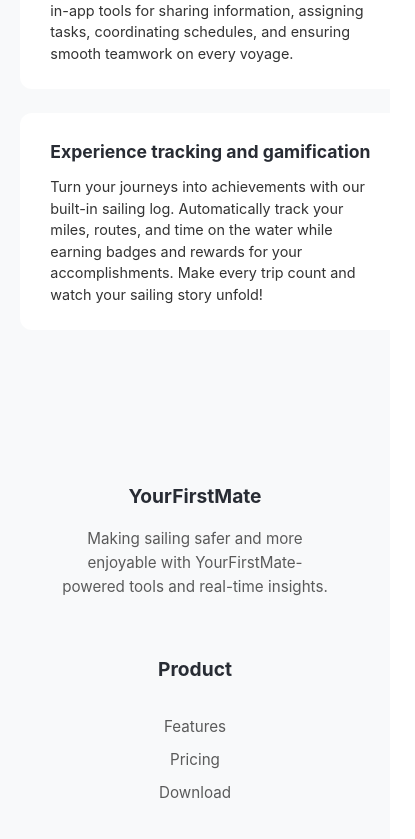
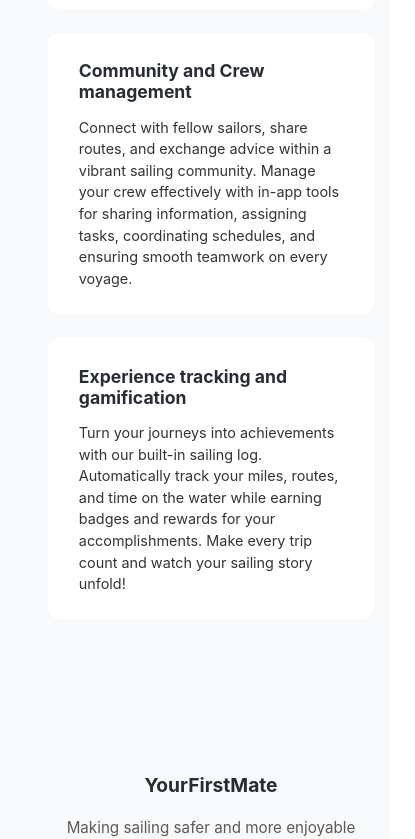
Before and after one commit to tomasdrr123/newlanding, a React (Create React App) app: page / in a window 390 px wide. Shown: the part 2629-3468 px from the top of the page, 415 px wide, since content can reach past the window. Built offline with nearby package versions, Linux system fonts and the light colour scheme.

Commit message:
Add files via upload

```diff
--- a/src/App.css
+++ b/src/App.css
@@ -9,7 +9,10 @@
   text-align: left;
   max-width: 1200px;
   margin: 0 auto;
-  padding: 0 2%;
+  padding: 0 2rem;
+  position: relative;
+  width: 100%;
+  box-sizing: border-box;
 }
 
 /* Navbar Styles */
@@ -17,9 +20,13 @@
   display: flex;
   justify-content: space-between;
   align-items: center;
-  padding: 1.5rem 2%;
+  padding: 1.5rem 2rem;
   background-color: transparent;
   box-shadow: none;
+  max-width: 1200px;
+  margin: 0 auto;
+  width: 100%;
+  box-sizing: border-box;
 }
 
 .logo {
@@ -77,18 +84,22 @@
 /* Hero Section */
 .hero {
   display: flex;
-  padding: 8rem 0%;
+  padding: 8rem 2rem;
   gap: 2.5rem;
   align-items: center;
   justify-content: center;
   max-width: 1200px;
   margin: 0 auto;
+  width: 100%;
+  box-sizing: border-box;
 }
 
 .hero-content {
   flex: 1;
   max-width: 55%;
-  padding-right: 2rem;
+  padding-right: 0;
+  width: 100%;
+  box-sizing: border-box;
 }
 
 .ratings {
@@ -156,17 +167,33 @@
 
 /* Footer Styles */
 .footer {
+  position: relative;
   background-color: #f8f9fa;
   padding: 4rem 0 2rem;
-  width: 100vw;
-  margin-left: calc(-50vw + 50%);
-  margin-right: calc(-50vw + 50%);
+  width: 100%;
+  left: 0;
+  right: 0;
+  margin: 0;
+}
+
+.footer:before {
+  content: '';
+  position: absolute;
+  top: 0;
+  left: -100vw;
+  right: -100vw;
+  bottom: 0;
+  background-color: #f8f9fa;
+  z-index: -1;
 }
 
 .footer-container {
   max-width: 1200px;
   margin: 0 auto;
-  padding: 0 2%;
+  padding: 0 2rem;
+  position: relative;
+  z-index: 1;
+  width: 100%;
 }
 
 .footer-content {
@@ -174,7 +201,8 @@
   grid-template-columns: 2fr 1fr 1fr 1fr;
   gap: 4rem;
   margin-bottom: 3rem;
-  padding: 0 2%;
+  padding: 0;
+  width: 100%;
 }
 
 .footer-section h4 {
@@ -258,17 +286,33 @@
 
 /* Features Section */
 .features {
+  position: relative;
   padding: 4rem 0;
   background-color: #f8f9fa;
-  width: 100vw;
-  margin-left: calc(-50vw + 50%);
-  margin-right: calc(-50vw + 50%);
+  width: 100%;
+  left: 0;
+  right: 0;
+  margin: 0;
+}
+
+.features:before {
+  content: '';
+  position: absolute;
+  top: 0;
+  left: -100vw;
+  right: -100vw;
+  bottom: 0;
+  background-color: #f8f9fa;
+  z-index: -1;
 }
 
 .features-container {
   max-width: 1200px;
   margin: 0 auto;
-  padding: 0 2%;
+  padding: 0 2rem;
+  position: relative;
+  z-index: 1;
+  width: 100%;
 }
 
 .features h2 {
@@ -282,6 +326,9 @@
   display: flex;
   gap: 6rem;
   align-items: center;
+  width: 100%;
+  max-width: 100%;
+  box-sizing: border-box;
 }
 
 .features-app-preview {
@@ -306,9 +353,9 @@
   display: flex;
   flex-direction: column;
   gap: 1.5rem;
-  max-width: 90%;
-  margin-left: auto;
-  margin-right: auto;
+  max-width: 100%;
+  width: 100%;
+  box-sizing: border-box;
 }
 
 .feature-tab {
@@ -318,7 +365,8 @@
   cursor: pointer;
   transition: all 0.3s ease;
   border: 2px solid transparent;
-  width: 95%;
+  width: 100%;
+  box-sizing: border-box;
 }
 
 .feature-tab:hover {
@@ -373,9 +421,21 @@
 /* Responsive Styles */
 @media (max-width: 768px) {
   .navbar {
-    flex-direction: column;
-    align-items: flex-start;
+    flex-direction: row;
+    align-items: center;
+    justify-content: space-between;
     padding: 1rem;
+    width: 100%;
+  }
+
+  .hamburger {
+    position: static;
+    right: auto;
+    top: auto;
+  }
+
+  .logo {
+    padding-top: 0;
   }
 
   .nav-links {
@@ -386,12 +446,13 @@
 
   .hero {
     flex-direction: column;
-    padding: 4rem 0;
+    padding: 4rem 1rem;
+    width: 100%;
   }
 
   .hero-content {
     max-width: 100%;
-    padding-right: 0;
+    padding: 0;
     text-align: center;
   }
 
@@ -410,6 +471,7 @@
   .features-content {
     flex-direction: column;
     gap: 2rem;
+    padding: 0;
   }
 
   .features-app-preview {
@@ -423,7 +485,13 @@
   }
 
   .features-tabs {
-    max-width: 100%;
+    padding: 0 1rem;
+    width: 100%;
+  }
+
+  .feature-tab {
+    width: 100%;
+    margin: 0;
   }
 
   .footer-content {
@@ -765,12 +833,12 @@
 
 /* Features container padding */
 .features-container {
-  padding: 0 2%;
+  padding: 0 2rem;
 }
 
 /* Footer container padding */
 .footer-container {
-  padding: 0 2%;
+  padding: 0 2rem;
 }
 
 /* Mobile menu padding */
@@ -782,6 +850,97 @@
 
 @media (max-width: 768px) {
   .App, .features-container, .footer-container {
-    padding: 0 5%;
+    padding: 0 1rem;
+    width: 100%;
+  }
+
+  .features-content,
+  .footer-content {
+    padding: 0;
+    width: 100%;
   }
 }
+
+/* Add this to ensure the body doesn't allow horizontal overflow */
+body {
+  overflow-x: hidden;
+  width: 100%;
+  position: relative;
+}
+
+/* Update mobile styles */
+@media (max-width: 768px) {
+  /* Update App container */
+  .App {
+    width: 100%;
+    max-width: 100%;
+    padding: 0;
+    overflow-x: hidden;
+  }
+
+  /* Center hero section */
+  .hero {
+    padding: 4rem 1rem;
+    width: 100%;
+    max-width: 100%;
+  }
+
+  .hero-content {
+    max-width: 100%;
+    padding: 0 1rem;
+  }
+
+  /* Center features section */
+  .features {
+    width: 100%;
+    padding: 4rem 0;
+    margin: 0;
+    left: 0;
+    right: 0;
+  }
+
+  .features-container {
+    width: 100%;
+    padding: 0 1rem;
+  }
+
+  .features-content {
+    padding: 0 1rem;
+  }
+
+  /* Center footer */
+  .footer {
+    width: 100%;
+    padding: 4rem 0 2rem;
+    margin: 0;
+    left: 0;
+    right: 0;
+  }
+
+  .footer-container {
+    width: 100%;
+    padding: 0 1rem;
+  }
+
+  /* Update navbar */
+  .navbar {
+    width: 100%;
+    padding: 1rem;
+  }
+}
+
+/* Update base styles */
+body {
+  overflow-x: hidden;
+  width: 100%;
+  margin: 0;
+  padding: 0;
+}
+
+/* First, ensure the root elements are properly set */
+html, body {
+  margin: 0;
+  padding: 0;
+  width: 100%;
+  overflow-x: hidden;
+}
```
